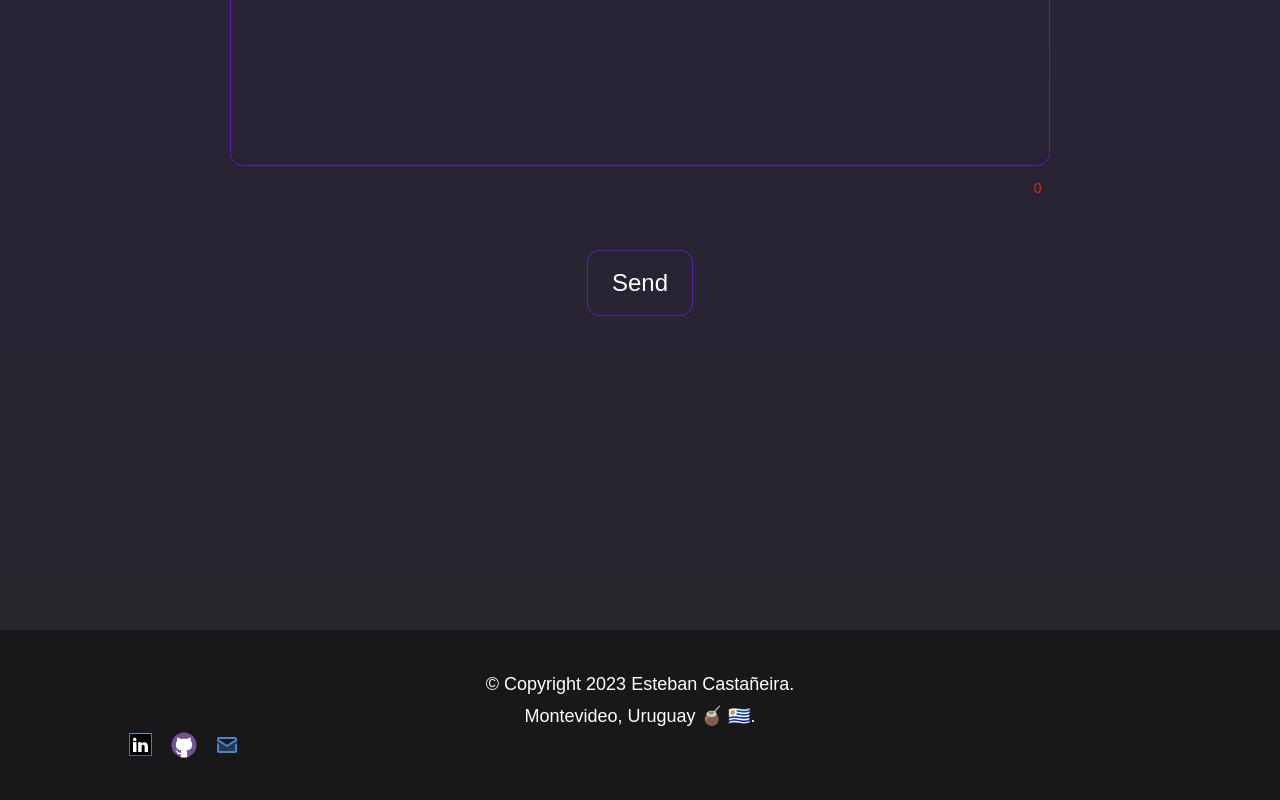
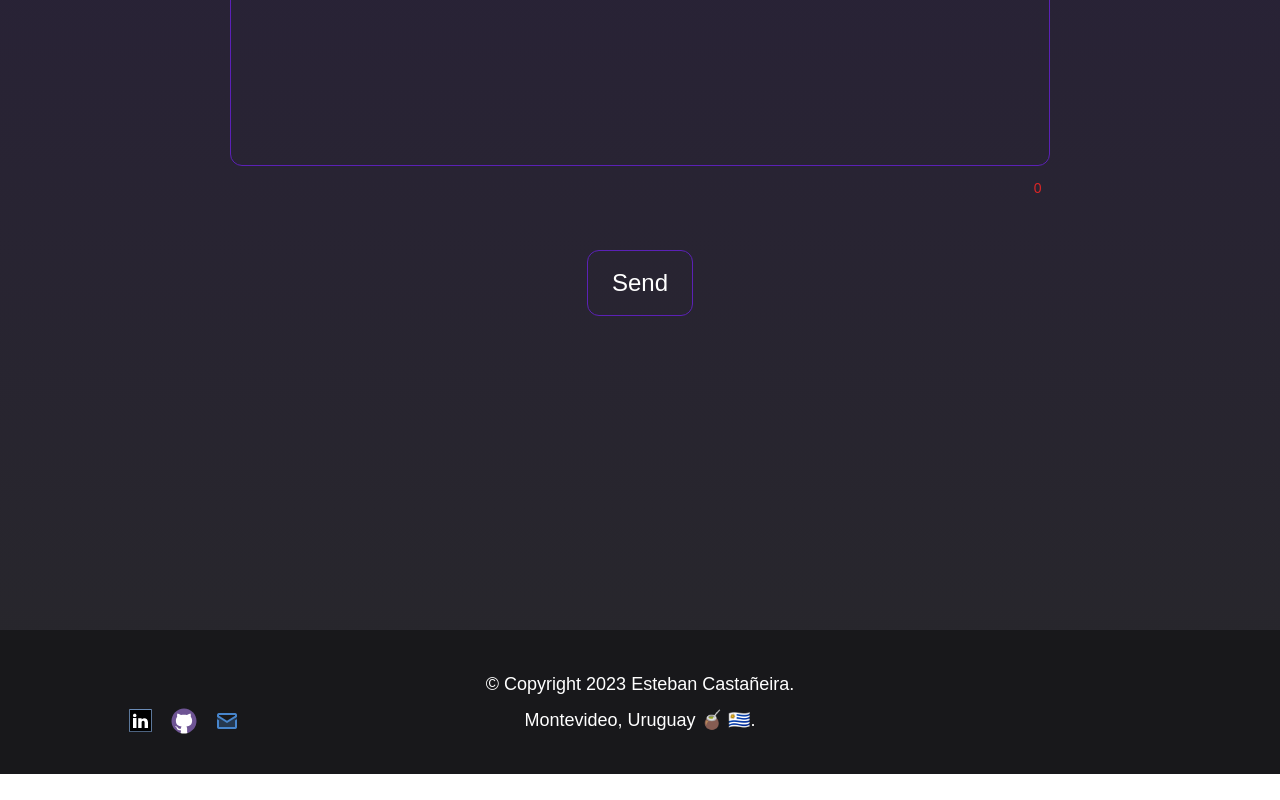
Before and after one commit to estebanCastaneira/myPortfolio, a React (Vite) app: page / in a window 1280 px wide. Shown: the part 3177-3977 px from the top of the page. After the commit the page ends 3951 px from the top, so only its background shows below. Built offline with nearby package versions, Linux system fonts and the light colour scheme.

Commit message:
the footer i ever wanted

```diff
--- a/src/components/footer/Footer.jsx
+++ b/src/components/footer/Footer.jsx
@@ -3,17 +3,15 @@ function Footer() {
   const year = new Date().getFullYear()
   return (
     <footer className="bg-zinc-900 py-10">
-      <div className="w-[80%] my-0 mx-auto flex flex-col">
-        <div>
-          <p className="font-thin text-lg text-center">
-            © Copyright {year} Esteban Castañeira.
-          </p>
-          <p className="font-thin text-lg text-center mt-1">
-            Montevideo, Uruguay 🧉 🇺🇾.
-          </p>
-        </div>
-        <div className="self-start ">
-          <ContactLine />
+      <div className="w-[80%] my-0 mx-auto flex flex-col sm:justify-end sm:items-center gap-2 relative">
+        <p className="font-thin text-lg  whitespace-nowrap">
+          © Copyright {year} Esteban Castañeira.
+        </p>
+        <div className="flex flex-col gap-2">
+          <p className="font-thin text-lg">Montevideo, Uruguay 🧉 🇺🇾.</p>
+          <div className="sm:absolute sm:left-0 ">
+            <ContactLine />
+          </div>
         </div>
       </div>
     </footer>
```
Also changed, not shown: public/img/unicronbeer.jpg (deleted).
